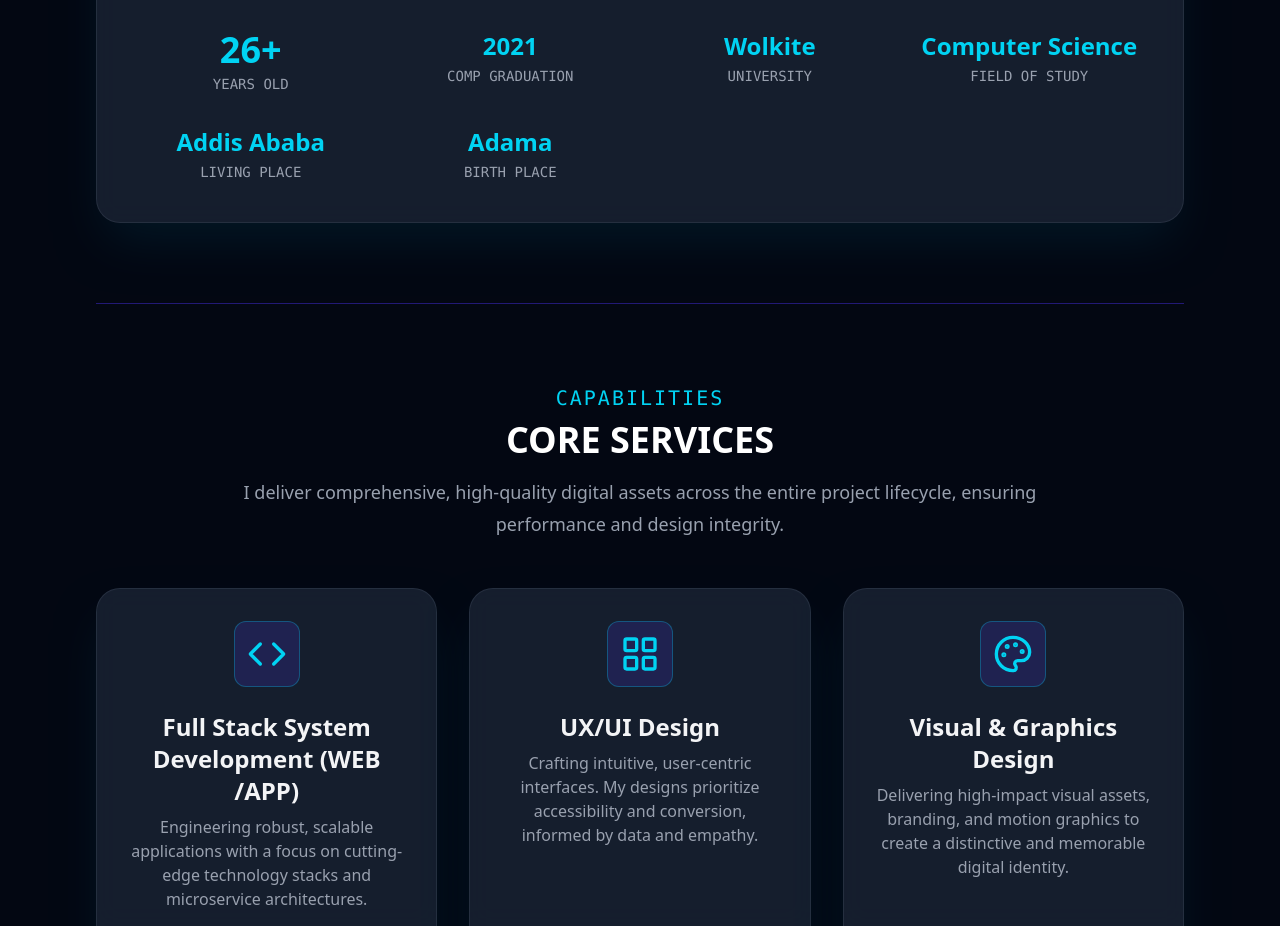
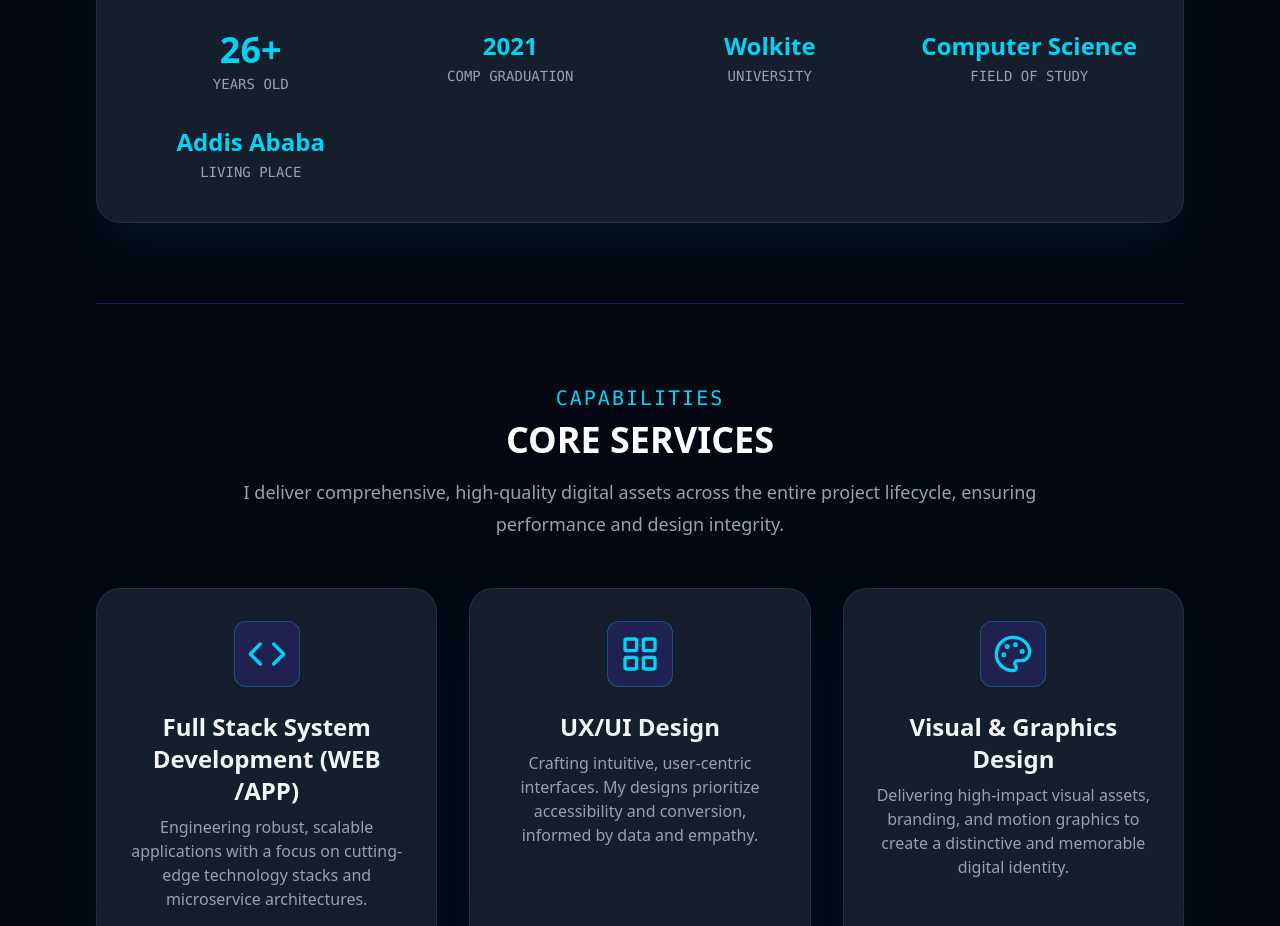
Before and after one commit to abrelo-is-here/portfolio, a Next.js app: page / in a window 1280 px wide. Shown: the part 1220-2146 px from the top of the page. Built offline with nearby package versions, Linux system fonts and the light colour scheme.

Commit message:
Update Home.tsx

```diff
--- a/src/app/Home.tsx
+++ b/src/app/Home.tsx
@@ -486,10 +486,7 @@ function App() {
                         <p className={`text-2xl font-extrabold ${primaryTextColor}`}>{aboutMeData.living}</p>
                         <p className={`text-sm uppercase font-mono mt-1 ${darkMode ? 'text-gray-400' : 'text-gray-600'}`}>Living Place</p>
                     </div>
-                    <div className="flex flex-col items-center col-span-2 md:col-span-1">
-                        <p className={`text-2xl font-extrabold ${primaryTextColor}`}>{aboutMeData.birthplace.split(',')[0]}</p>
-                        <p className={`text-sm uppercase font-mono mt-1 ${darkMode ? 'text-gray-400' : 'text-gray-600'}`}>Birth Place</p>
-                    </div>
+
                 </div>
             </div>
         </section>
```
